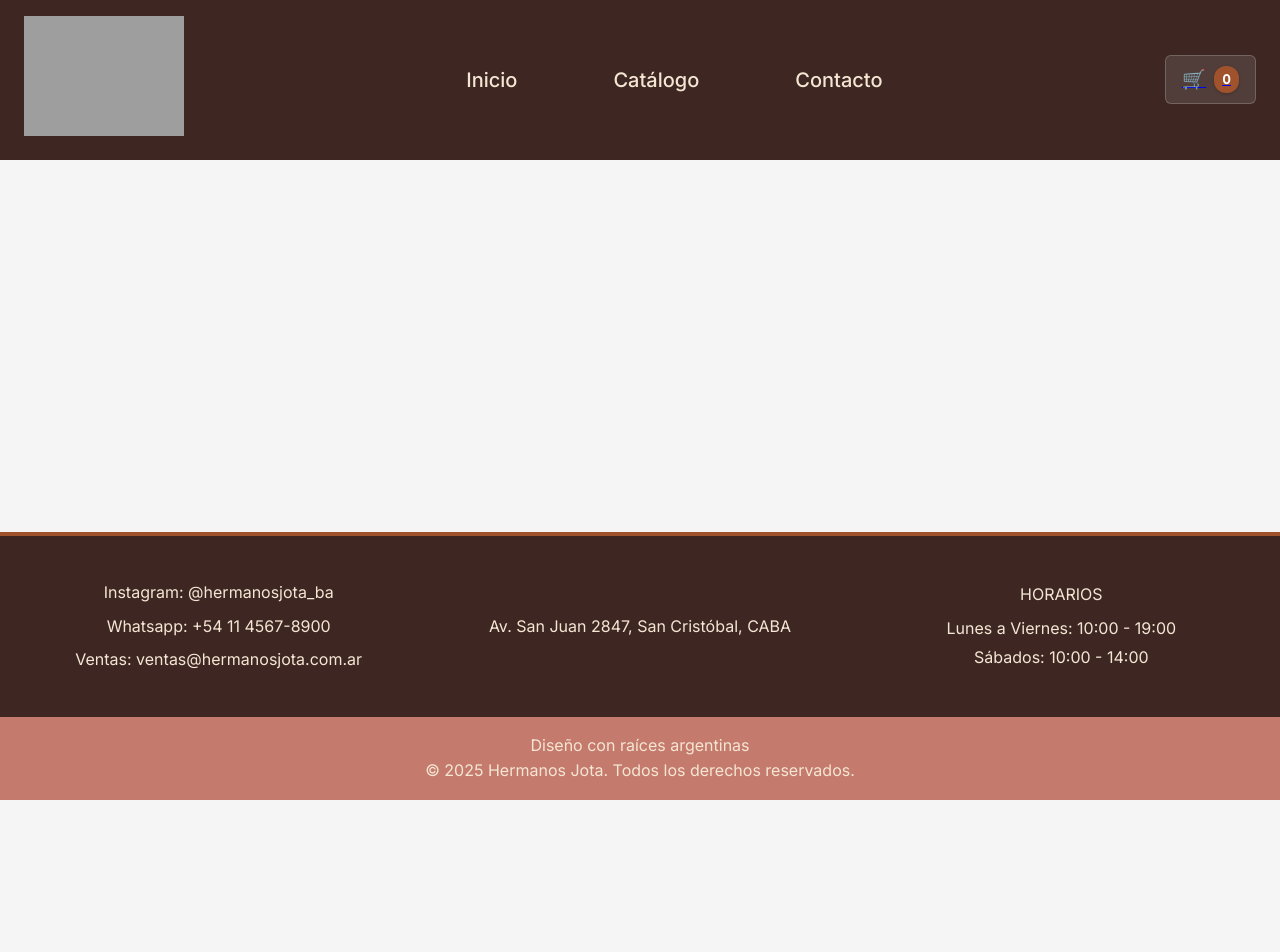
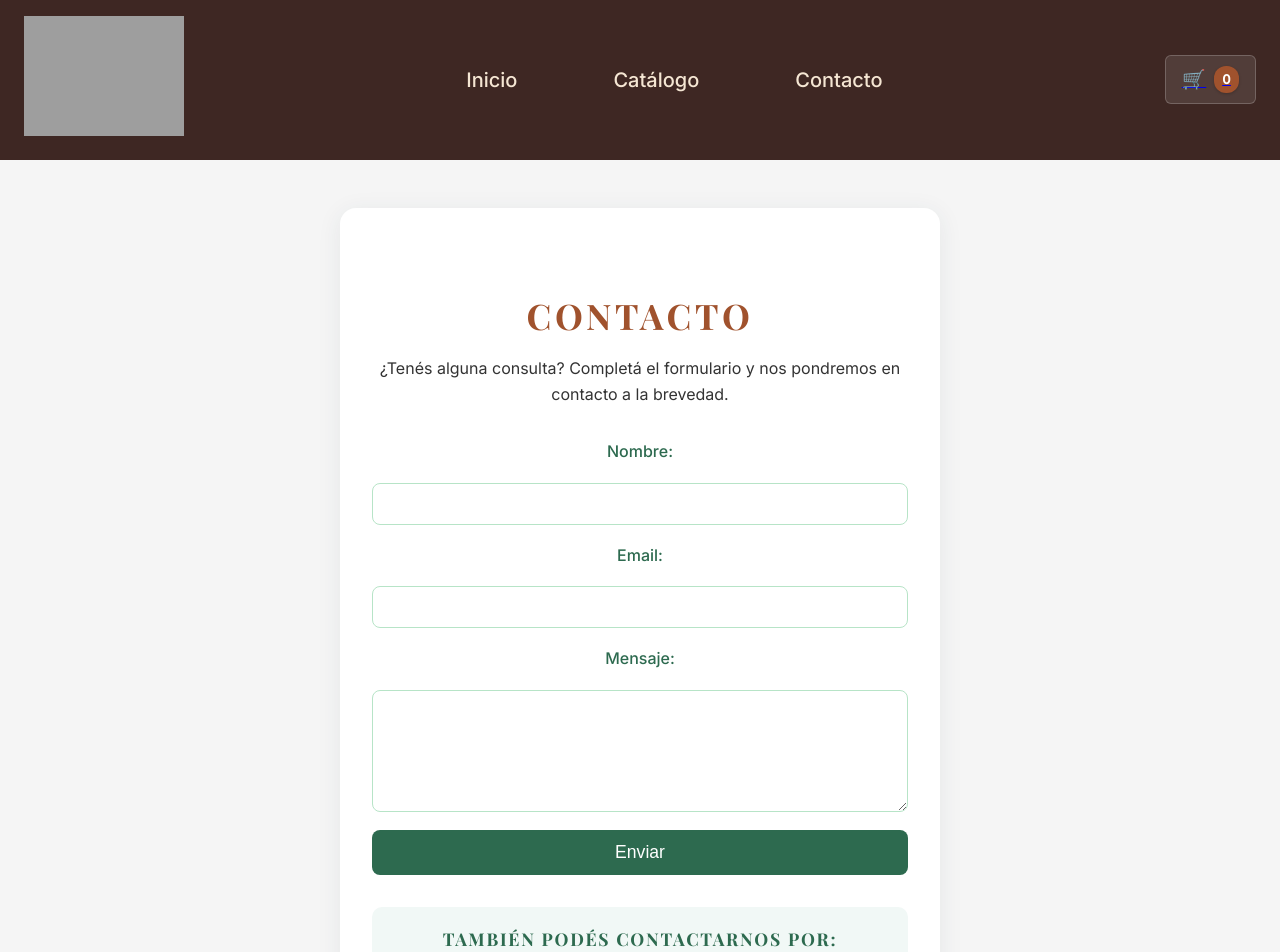
Before and after one commit to Tuteku/Bugsbusters, a React (Create React App) app in the folder client/: page /contacto in a window 1280 px wide. Shown: the top 952 px of the page. Before the commit the page ends 800 px from the top, so only its background shows below. Built offline with nearby package versions, Linux system fonts and the light colour scheme; no server answers.

Commit message:
Borrando archivos innecesarios, agregando pagina de contacto

```diff
--- a/client/src/App.js
+++ b/client/src/App.js
@@ -3,11 +3,12 @@ import { BrowserRouter as Router, Routes, Route } from 'react-router-dom';
 import Navbar from "./components/navbar";
 import Hero from "./components/hero";
 import ProductList from "./components/productList";
-import Footer from "./components/footer"; // Asegúrate de que este componente exista
+import Footer from "./components/footer";
 import { useCarrito } from "./hooks/useCarrito";
 import { useProductos } from './hooks/useProductos';
 import Catalogo from './pages/Catalogo';
 import Carrito from './components/Carrito';
+import Contacto from './pages/Contacto';
 import "./App.css";
 
 function App() {
@@ -20,6 +21,7 @@ function App() {
         <Navbar carrito={carrito} />
         <main>
           <Routes>
+            {/* Página principal */}
             <Route
               path="/"
               element={
@@ -36,6 +38,16 @@ function App() {
                 </>
               }
             />
+
+            {/* Catálogo */}
+            <Route
+              path="/catalogo"
+              element={
+                <Catalogo productos={productos} loading={loading} onAddToCart={agregarProducto} />
+              }
+            />
+
+            {/* Carrito */}
             <Route
               path="/carrito"
               element={
@@ -46,11 +58,11 @@ function App() {
                 />
               }
             />
+
+            {/* Contacto */}
             <Route
-              path="/catalogo"
-              element={
-                <Catalogo productos={productos} loading={loading} onAddToCart={agregarProducto} />
-              }
+              path="/contacto"
+              element={<Contacto />}
             />
           </Routes>
         </main>
--- a/client/src/index.js
+++ b/client/src/index.js
@@ -1,7 +1,6 @@
 import React from 'react';
 import ReactDOM from 'react-dom/client';
 import App from './App';
-import reportWebVitals from './reportWebVitals';
 
 const root = ReactDOM.createRoot(document.getElementById('root'));
 root.render(
@@ -9,8 +8,3 @@ root.render(
     <App />
   </React.StrictMode>
 );
-
-// If you want to start measuring performance in your app, pass a function
-// to log results (for example: reportWebVitals(console.log))
-// or send to an analytics endpoint. Learn more: https://bit.ly/CRA-vitals
-reportWebVitals();
--- /dev/null
+++ b/client/src/pages/Contacto.js
@@ -0,0 +1,73 @@
+import React, { useState } from "react";
+
+function Contacto() {
+  const [formData, setFormData] = useState({
+    nombre: "",
+    email: "",
+    mensaje: "",
+  });
+
+  const handleChange = (e) => {
+    const { name, value } = e.target;
+    setFormData({ ...formData, [name]: value });
+  };
+
+  const handleSubmit = (e) => {
+    e.preventDefault();
+    console.log("Formulario enviado:", formData);
+    alert("¡Formulario enviado!");
+    setFormData({ nombre: "", email: "", mensaje: "" });
+  };
+
+  return (
+    <section className="contacto-section">
+      <h1>Contacto</h1>
+      <p>¿Tenés alguna consulta? Completá el formulario y nos pondremos en contacto a la brevedad.</p>
+
+      <form className="form-contacto" onSubmit={handleSubmit}>
+        <label htmlFor="nombre">Nombre:</label>
+        <input
+          type="text"
+          id="nombre"
+          name="nombre"
+          value={formData.nombre}
+          onChange={handleChange}
+          required
+        />
+
+        <label htmlFor="email">Email:</label>
+        <input
+          type="email"
+          id="email"
+          name="email"
+          value={formData.email}
+          onChange={handleChange}
+          required
+        />
+
+        <label htmlFor="mensaje">Mensaje:</label>
+        <textarea
+          id="mensaje"
+          name="mensaje"
+          rows="5"
+          value={formData.mensaje}
+          onChange={handleChange}
+          required
+        />
+
+        <button type="submit">Enviar</button>
+      </form>
+
+      <div className="datos-contacto">
+        <h2>También podés contactarnos por:</h2>
+        <ul>
+          <li>Email: <a href="mailto:ventas@hermanosjota.com.ar">ventas@hermanosjota.com.ar</a></li>
+          <li>Teléfono: <a href="tel:+541145678900">+54 11 4567-8900</a></li>
+          <li>Dirección: Av. San Juan 2847, San Cristóbal, CABA</li>
+        </ul>
+      </div>
+    </section>
+  );
+}
+
+export default Contacto;
--- a/client/src/reportWebVitals.js
+++ /dev/null
@@ -1,13 +0,0 @@
-const reportWebVitals = onPerfEntry => {
-  if (onPerfEntry && onPerfEntry instanceof Function) {
-    import('web-vitals').then(({ getCLS, getFID, getFCP, getLCP, getTTFB }) => {
-      getCLS(onPerfEntry);
-      getFID(onPerfEntry);
-      getFCP(onPerfEntry);
-      getLCP(onPerfEntry);
-      getTTFB(onPerfEntry);
-    });
-  }
-};
-
-export default reportWebVitals;
```
Also changed, not shown: client/src/hooks/useCarrito.js (+3 -5 lines), client/src/setupTests.js (deleted, +0 -5 lines), 2 other files (tests, documents, lock files or other folders).
